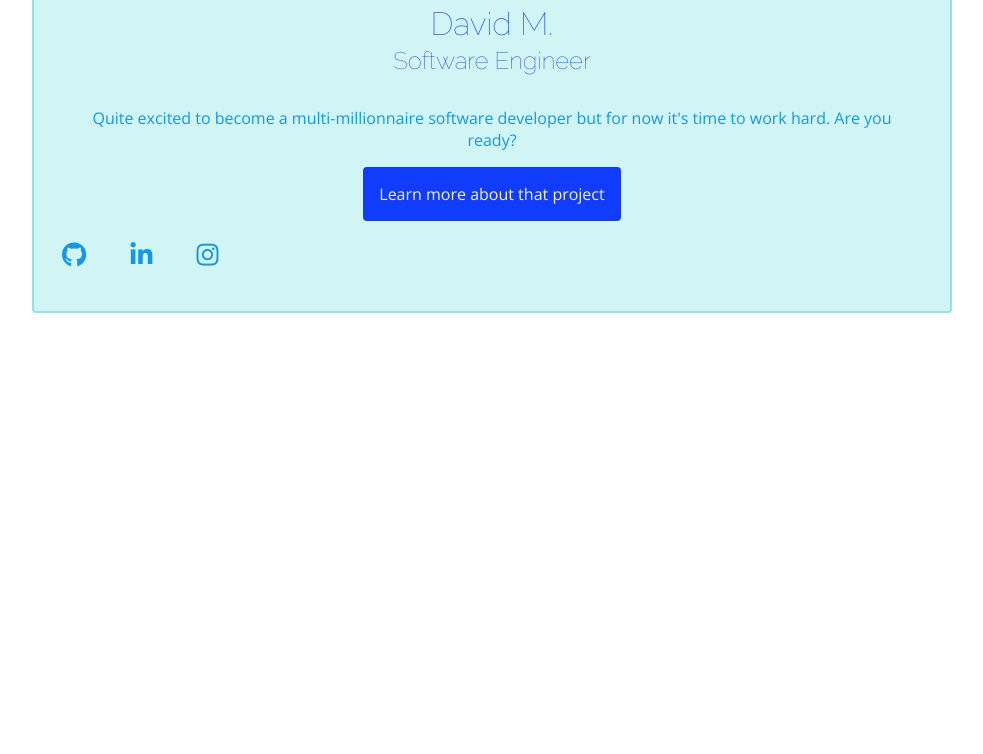
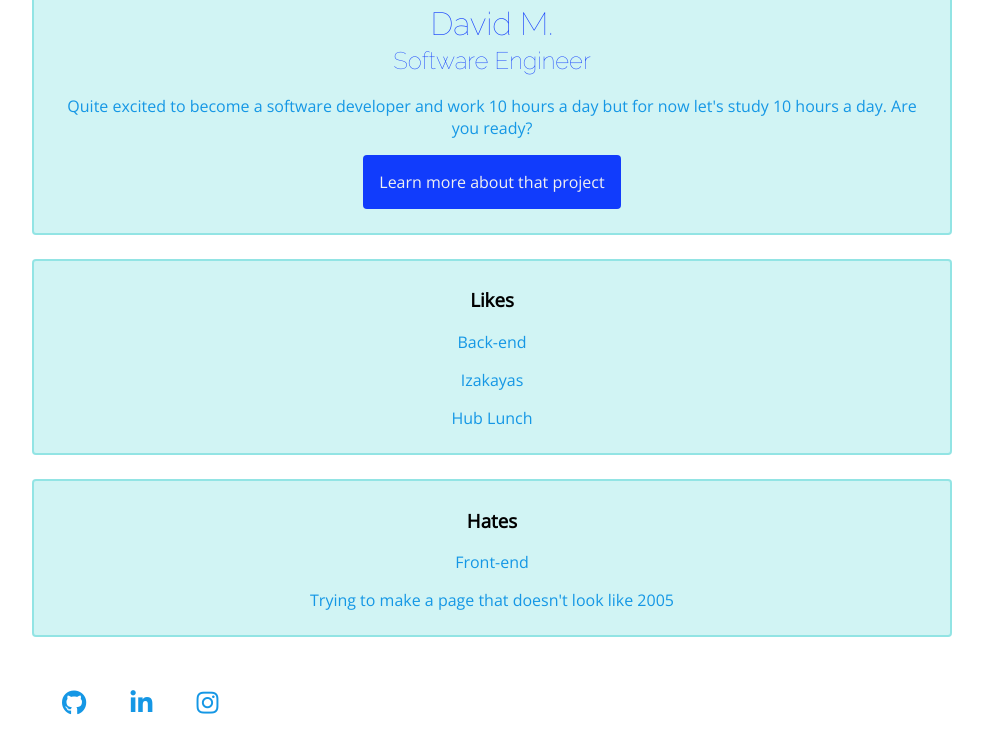
Before and after one commit to david-mambou/my-profile-page, a plain HTML site: page index.html in a window 1280 px wide. Shown: the part 328-1082 px from the top of the page, without its empty margins (148-1131 px from the left). Before the commit the page ends 800 px from the top, so only its background shows below. Drawn offline with nearby package versions, Linux system fonts and the light colour scheme.

Commit message:
a better one

```diff
--- a/index.html
+++ b/index.html
@@ -15,20 +15,40 @@
 <body>
   <div class="container card-bordered card-lightblue">
     <div class="card text-center">
-      <img class="image-circle image-average image-bordered" src="images/IMG_7961_e.png" alt="David's Shinjuku pic">
+      <img class="image-circle image-average image-bordered" src="images/IMG_7961_square.png" alt="David's Shinjuku pic">
       <h1>David M.</h1>
       <h2>Software Engineer</h2>
-      <p class="text-lightblue">Quite excited to become a multi-millionnaire software developer but for now it's time to work hard. Are you ready?</p>
+      <p class="text-lightblue text-bottommargin">Quite excited to become a software developer and work 10 hours a day but for now let's study 10 hours a day. Are you ready?</p>
       <a class="button-blue button-rounded" href="/" target="_blank">Learn more about that project</a>
     </div>
-    <div class="card">
-      <ul class="list-inline">
-        <li class="icon-midsize"><a href="https://github.com/david-mambou"><i class="fab fa-github text-lightblue"></i></a></li>
-        <li class="icon-midsize"><a href="https://www.linkedin.com/in/david-mambou/"><i class="fab fa-linkedin-in text-lightblue"></i></a></li>
-        <li class="icon-midsize"><a href="https://www.instagram.com/dawei.mf"><i class="fab fa-instagram text-lightblue"></i></a></li>
-      </ul>
-    </div>
-</div>
+  </div>
+
+  <div class="container card-bordered card-lightblue text-center">
+    <h3>Likes</h3>
+    <ul class="list-nobullet">
+      <li><p>Back-end</p></li>
+      <li><p>Izakayas</p></li>
+      <li><p>Hub Lunch</p></li>
+    </ul>
+  </div>
+  <div class="container card-bordered card-lightblue text-center">
+    <h3>Hates</h3>
+    <ul class="list-nobullet">
+      <li><p>Front-end</p></li>
+      <li><p>Trying to make a page that doesn't look like 2005</p></li>
+      <li></li>
+    </ul>
+  </div>
+  <div class="container">
+    <ul class="list-inline">
+      <li class="icon-midsize"><a href="https://github.com/david-mambou"><i class="fab fa-github text-lightblue"></i></a>
+      </li>
+      <li class="icon-midsize"><a href="https://www.linkedin.com/in/david-mambou/"><i
+            class="fab fa-linkedin-in text-lightblue"></i></a></li>
+      <li class="icon-midsize"><a href="https://www.instagram.com/dawei.mf"><i
+            class="fab fa-instagram text-lightblue"></i></a></li>
+    </ul>
+  </div>
 
 </body>
 </html>
--- a/style.css
+++ b/style.css
@@ -19,7 +19,7 @@ h2 {
 
 p {
   color: rgb(21, 151, 229);
-  margin: 32px;
+  margin: 16px;
 }
 
 a {
@@ -46,6 +46,11 @@ a:hover {
 }
 
 .list-inline {
+  list-style: none;
+  padding-left: 0px;
+}
+
+.list-nobullet {
   list-style: none;
   padding-left: 0px;
 }
@@ -99,6 +104,10 @@ border-width: 2px;
   color: rgb(21, 151, 229);
 }
 
+.text-bottommargin {
+  margin-bottom: 32px;
+}
+
 
 @media (max-width: 960px) {
   /* For a screen < 960px, this CSS will be read */
```
Also changed, not shown: 3 other files.
